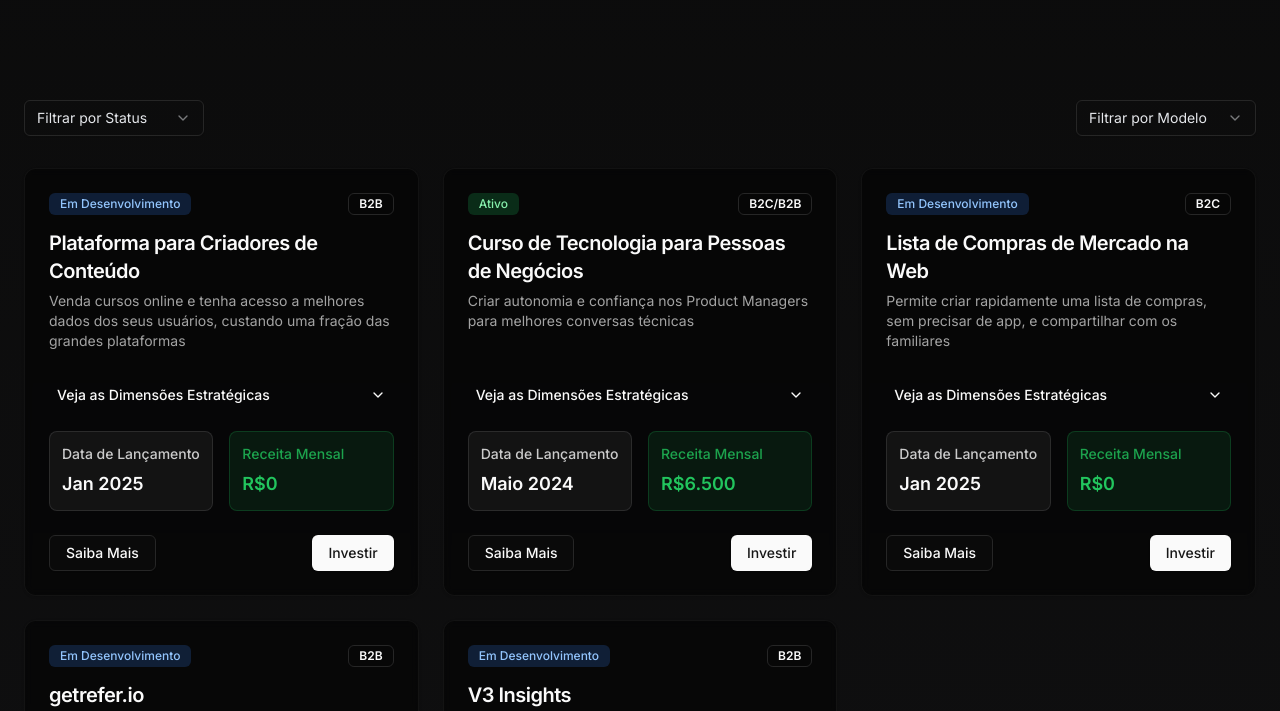
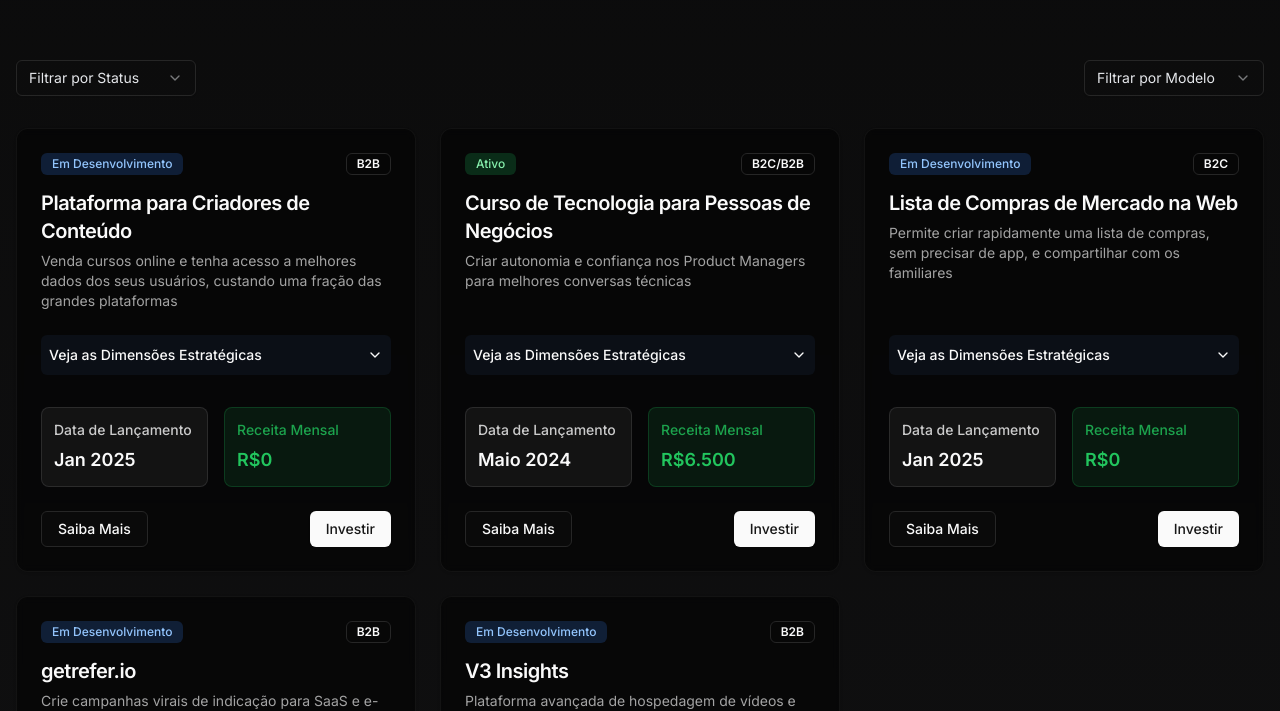
Before and after one commit to giamlepore/sbc-ventures, a Next.js app: page / in a window 1280 px wide. Shown: the part 488-1199 px from the top of the page. Built offline with nearby package versions, Linux system fonts and the light colour scheme.

Commit message:
some adjustments

```diff
--- a/components/solutions-grid.tsx
+++ b/components/solutions-grid.tsx
@@ -33,7 +33,7 @@ interface Solution {
 
 const solutions = [
   {
-    id: "digital-transformation",
+    id: "content-creator-platform",
     title: { en: "Content Creator Platform", pt: "Plataforma para Criadores de Conteúdo" },
     description: {
       en: "Sell online courses and get way better analytics from your users, with a fraction of big players price",
@@ -65,7 +65,7 @@ const solutions = [
     businessModel: "B2B",
   },
   {
-    id: "digital-transformation",
+    id: "tech-business-course",
     title: { en: "Tech for Business People Course", pt: "Curso de Tecnologia para Pessoas de Negócios" },
     description: {
       en: "Create autonomy and confidence in Product Managers for better technical conversations",
@@ -97,7 +97,7 @@ const solutions = [
     businessModel: "B2C/B2B",
   },
   {
-    id: "digital-transformation",
+    id: "web-shopping-list",
     title: { en: "Web Shopping List", pt: "Lista de Compras de Mercado na Web" },
     description: {
       en: "Create a shopping list in seconds, without an app, and share it with your family",
@@ -129,7 +129,7 @@ const solutions = [
     businessModel: "B2C",
   },
   {
-    id: "digital-transformation",
+    id: "getrefer-io",
     title: { en: "getrefer.io", pt: "getrefer.io" },
     description: {
       en: "Create viral referral campaigns for SaaS and ecommerce businesses with powerful analytics",
@@ -161,7 +161,7 @@ const solutions = [
     businessModel: "B2B",
   },
   {
-    id: "digital-transformation",
+    id: "v3-insights",
     title: { en: "V3 Insights", pt: "V3 Insights" },
     description: {
       en: "Advanced video hosting and analytics platform for businesses",
@@ -223,6 +223,7 @@ export function SolutionsGrid() {
 
   const toggleCard = (id: string, e: React.MouseEvent) => {
     e.preventDefault()
+    e.stopPropagation()
     setExpandedCards(prev => ({
       ...prev,
       [id]: !prev[id]
@@ -242,8 +243,8 @@ export function SolutionsGrid() {
   }
 
   return (
-    <section className="container px-4 sm:px-6 py-20">
-      <div className="flex flex-col sm:flex-row justify-between items-start sm:items-center mb-8 space-y-4 sm:space-y-0">
+    <section className="container px-4 sm:px-4 py-2 sm:py-10">
+      <div className="flex flex-col sm:flex-row justify-between items-start sm:items-center mb-4 sm:mb-8 space-y-2 sm:space-y-0">
         <Select onValueChange={setStatusFilter}>
           <SelectTrigger className="w-full sm:w-[180px]">
             <SelectValue placeholder={language === 'en' ? 'Filter by Status' : 'Filtrar por Status'} />
@@ -269,8 +270,10 @@ export function SolutionsGrid() {
       </div>
       <div className="grid gap-6 md:grid-cols-2 lg:grid-cols-3 mx-2 sm:mx-0">
         {filteredSolutions.map((solution) => (
-          <Link href={`/solutions/${solution.id}`} key={solution.id}>
-            <Card className="flex flex-col h-full overflow-hidden border border-border/40 bg-black/50 backdrop-blur-sm hover:border-border/80 transition-all duration-300 hover:shadow-lg hover:shadow-primary/20">
+          <Card
+            key={solution.id}
+            className="flex flex-col h-full overflow-hidden border border-border/40 bg-black/50 backdrop-blur-sm hover:border-border/80 transition-all duration-300 hover:shadow-lg hover:shadow-primary/20"
+          >
             <CardHeader className="flex-grow">
               <div className="flex justify-between items-start mb-2">
                 <Badge variant="secondary" className={`${statusColors[solution.status as keyof typeof statusColors]} font-medium`}>
@@ -285,16 +288,24 @@ export function SolutionsGrid() {
               <div className="grid gap-4">
                 <Button
                   variant="ghost"
-                    className="w-full flex items-center justify-between p-2 min-h-[40px]"
+                  className="bg-gray-900/50 w-full flex items-center justify-between p-2 min-h-[40px]"
                   onClick={(e) => toggleCard(solution.id, e)}
                 >
                   <span className="flex-1 text-left">
                     {language === 'en' ? 'Look at the Strategic Dimensions' : 'Veja as Dimensões Estratégicas'}
                   </span>
-                    {expandedCards[solution.id] ? <ChevronUp className="h-4 w-4 ml-2 flex-shrink-0" /> : <ChevronDown className="h-4 w-4 ml-2 flex-shrink-0" />}
+                  {expandedCards[solution.id] ? (
+                    <ChevronUp className="h-4 w-4 ml-2 flex-shrink-0" />
+                  ) : (
+                    <ChevronDown className="h-4 w-4 ml-2 flex-shrink-0" />
+                  )}
                 </Button>
 
-                  <div className={`space-y-4 transition-all duration-300 ${expandedCards[solution.id] ? 'block' : 'hidden'}`}>
+                <div className={`space-y-4 transition-all duration-300 overflow-hidden ${
+                  expandedCards[solution.id]
+                    ? 'max-h-[1000px] opacity-100'
+                    : 'max-h-0 opacity-0'
+                }`}>
                   <div className="space-y-2">
                     <h3 className="text-sm font-semibold text-primary/80 uppercase tracking-wide">
                       {language === 'en' ? 'Problem' : 'Problema'}
@@ -371,15 +382,20 @@ export function SolutionsGrid() {
             </CardContent>
             <CardFooter className="mt-auto">
               <div className="flex justify-between w-full">
-                  <Button variant="outline">{language === 'en' ? 'Learn More' : 'Saiba Mais'}</Button>
+                <Link href={`/solutions/${solution.id}`}>
+                  <Button variant="outline">
+                    {language === 'en' ? 'Learn More' : 'Saiba Mais'}
+                  </Button>
+                </Link>
                 <Button onClick={(e) => {
                   e.preventDefault();
                   // Add invest logic here
-                  }}>{language === 'en' ? 'Invest' : 'Investir'}</Button>
+                }}>
+                  {language === 'en' ? 'Invest' : 'Investir'}
+                </Button>
               </div>
             </CardFooter>
           </Card>
-          </Link>
         ))}
       </div>
       <Dialog open={showRevenueModal} onOpenChange={setShowRevenueModal}>
```
Lines whose indentation alone changed are shown as unchanged.
